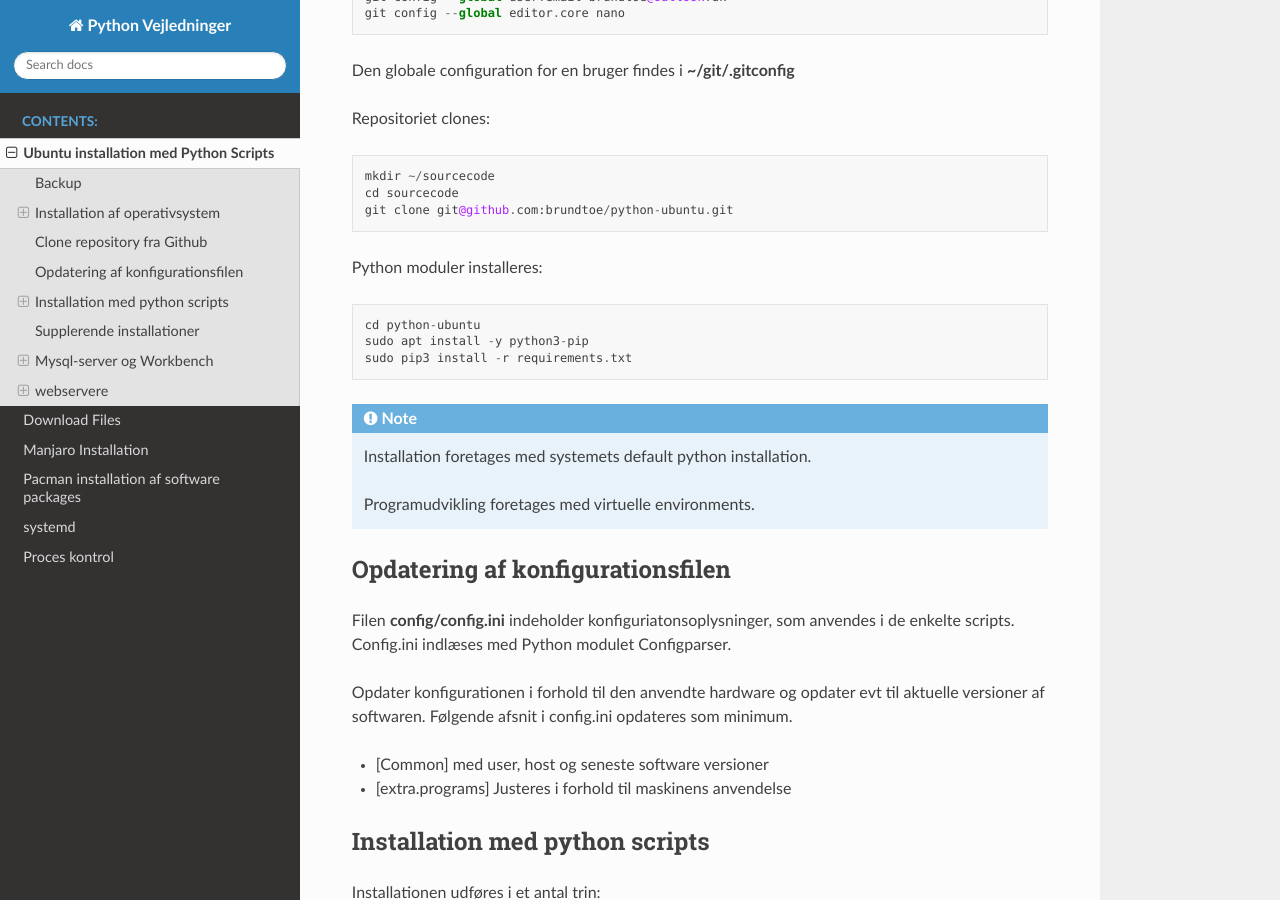
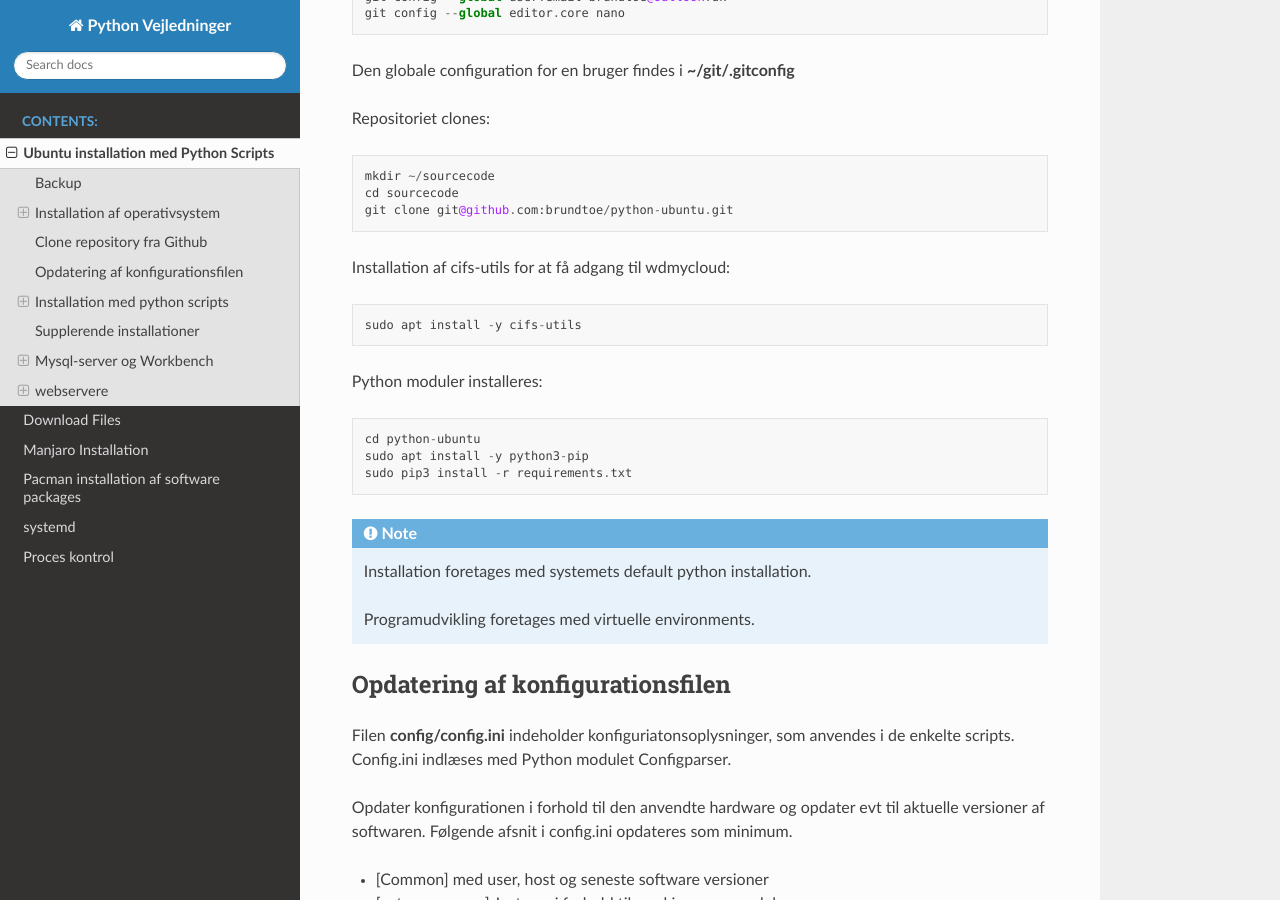
Before and after one commit to brundtoe/python-ubuntu, a Sphinx documentation site: the page built from docs/source/installation.rst, in a window 1280 px wide and 900 px high, scrolled down 1926 px. Built offline with Sphinx 7.4.7 and the Read the Docs theme 2.0.0, drawn with Linux system fonts in a browser that asks for light colours.

Commit message:
tilføjet manuel installation af cifs-utils for at få tidlig adgang til wdmycloud

```diff
--- a/docs/source/installation.rst
+++ b/docs/source/installation.rst
@@ -75,6 +75,11 @@ Repositoriet clones::
    mkdir ~/sourcecode
    cd sourcecode
    git clone git@github.com:brundtoe/python-ubuntu.git
+
+
+Installation af cifs-utils for at få adgang til wdmycloud::
+
+    sudo apt install -y cifs-utils
 
 Python moduler installeres::
 
```
Also changed, not shown: 1 other file.
